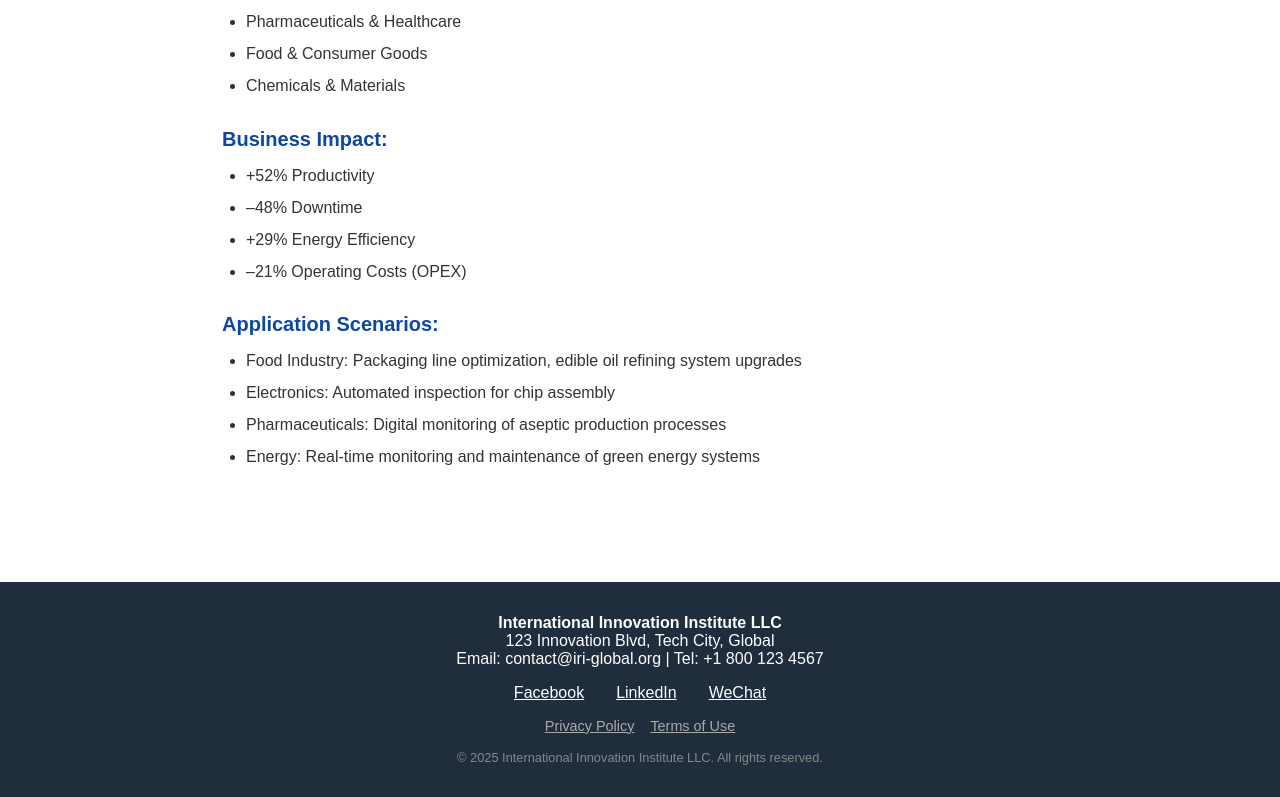
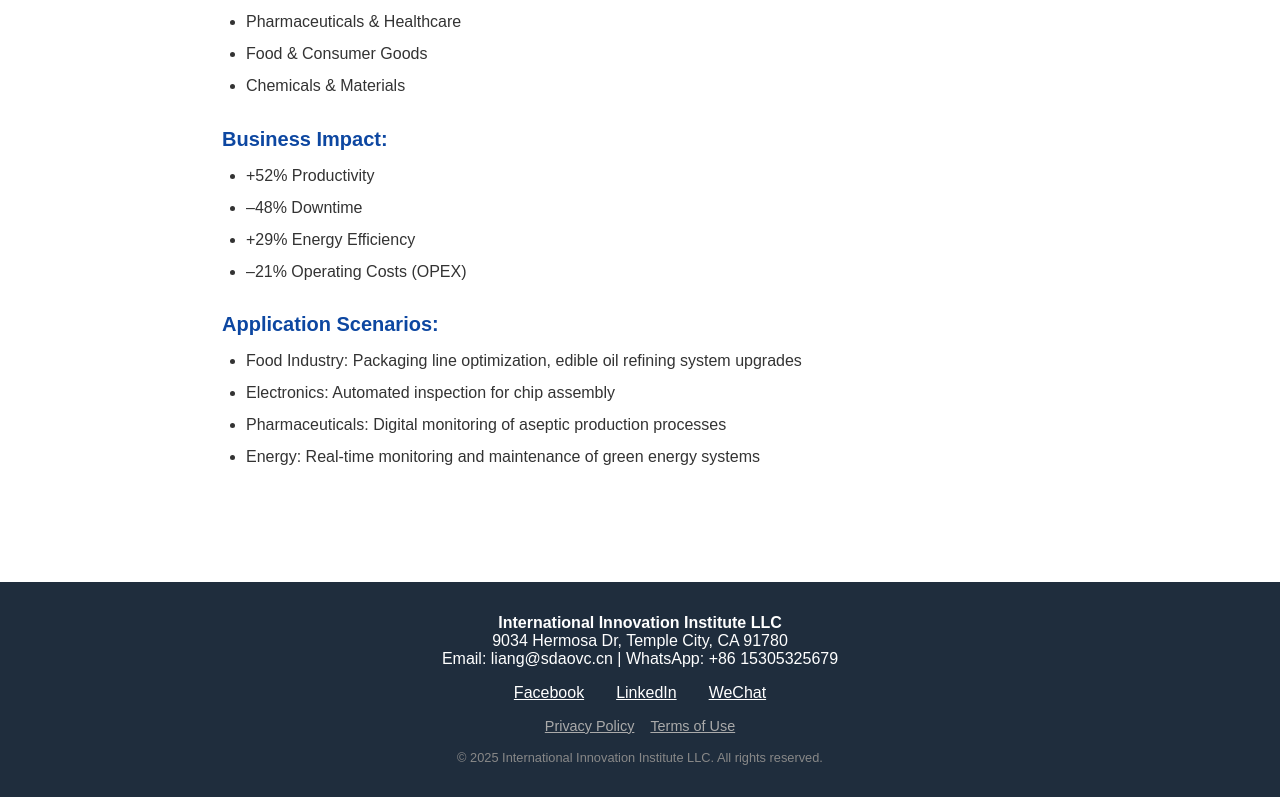
Before and after one commit to YanyuQin0826/industrial-website-react, a React (Vite) app: page /business/applications in a window 1280 px wide. Shown: the part 347-1144 px from the top of the page. Built offline with nearby package versions, Linux system fonts and the light colour scheme.

Commit message:
Initial commit: push uptade info

```diff
--- a/src/components/Footer.jsx
+++ b/src/components/Footer.jsx
@@ -10,8 +10,8 @@ const Footer = () => {
         }}
       >
         <p><strong>International Innovation Institute LLC</strong></p>
-        <p>123 Innovation Blvd, Tech City, Global</p>
-        <p>Email: contact@iri-global.org | Tel: +1 800 123 4567</p>
+        <p>9034 Hermosa Dr, Temple City, CA 91780</p>
+        <p>Email: liang@sdaovc.cn | WhatsApp: +86 15305325679</p>
 
         <div style={{ marginTop: '1rem' }}>
           <a href="#" style={{ color: 'white', margin: '0 1rem' }}>Facebook</a>
--- a/src/pages/Career.jsx
+++ b/src/pages/Career.jsx
@@ -29,13 +29,13 @@ const content = {
         title: '前端开发实习生',
         description: '使用 React 构建响应式网页。要求掌握基础 JavaScript 和 Git。',
         location: '远程 / 美国',
-        email: 'careers@yourcompany.com'
+        email: 'careers@company.com'
       },
       {
         title: '市场助理',
         description: '协助内容撰写、社交媒体与外联活动。有创意与沟通能力者优先。',
         location: '现场办公（纽约）',
-        email: 'careers@yourcompany.com'
+        email: 'careers@company.com'
       }
     ],
     applyText: '请将您的简历发送至：',
```
